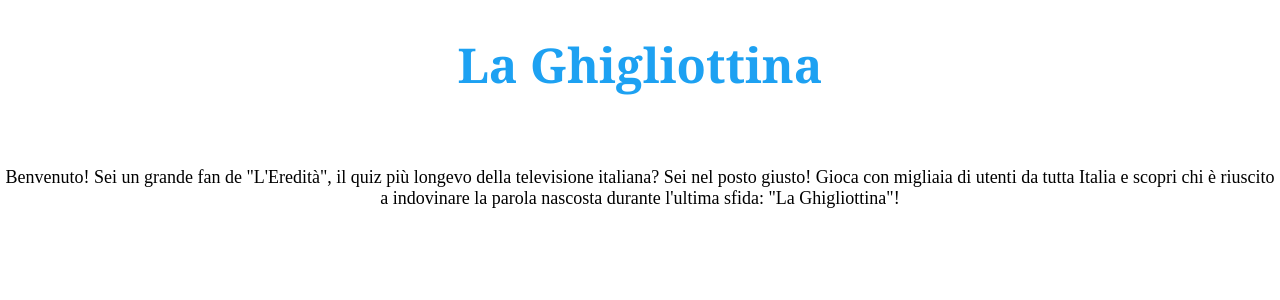
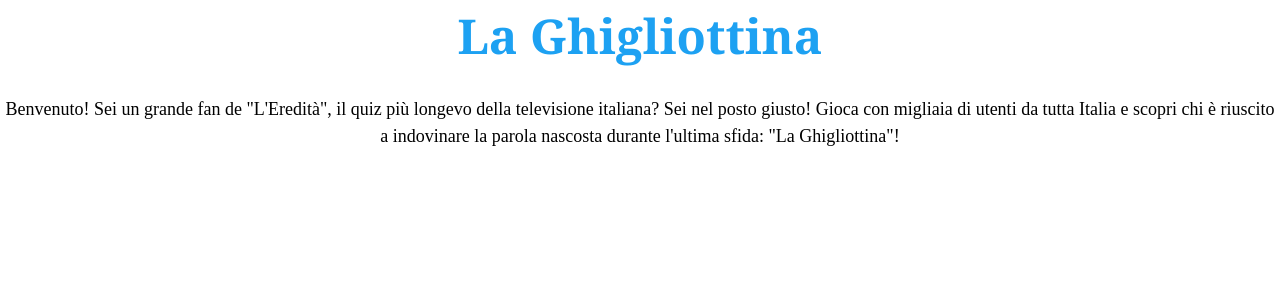
Before and after one commit to jortikcode/twitter-client-swe, a React (Create React App) app in the folder frontend/: page / in a window 1280 px wide. Shown: the top 300 px of the page. Built offline with nearby package versions, Linux system fonts and the light colour scheme.

Commit message:
added tailwindcss

```diff
--- a/frontend/src/index.css
+++ b/frontend/src/index.css
@@ -1,13 +1,8 @@
+@tailwind base;
+@tailwind components;
+@tailwind utilities;
+
 body {
   margin: 0;
-  font-family: -apple-system, BlinkMacSystemFont, 'Segoe UI', 'Roboto', 'Oxygen',
-    'Ubuntu', 'Cantarell', 'Fira Sans', 'Droid Sans', 'Helvetica Neue',
-    sans-serif;
-  -webkit-font-smoothing: antialiased;
-  -moz-osx-font-smoothing: grayscale;
+  padding: 0;
 }
-
-code {
-  font-family: source-code-pro, Menlo, Monaco, Consolas, 'Courier New',
-    monospace;
-}
--- /dev/null
+++ b/frontend/tailwind.config.js
@@ -0,0 +1,15 @@
+/** @type {import('tailwindcss').Config} */
+module.exports = {
+  darkMode: 'class',
+  content: ["./src/**/*.{html,js}"],
+  theme: {
+    screens: {
+      sm: '480px',
+      md: '768px',
+      lg: '976px',
+      xl: '1440px',
+    },
+    extend: {},
+  },
+  plugins: [],
+}
```
